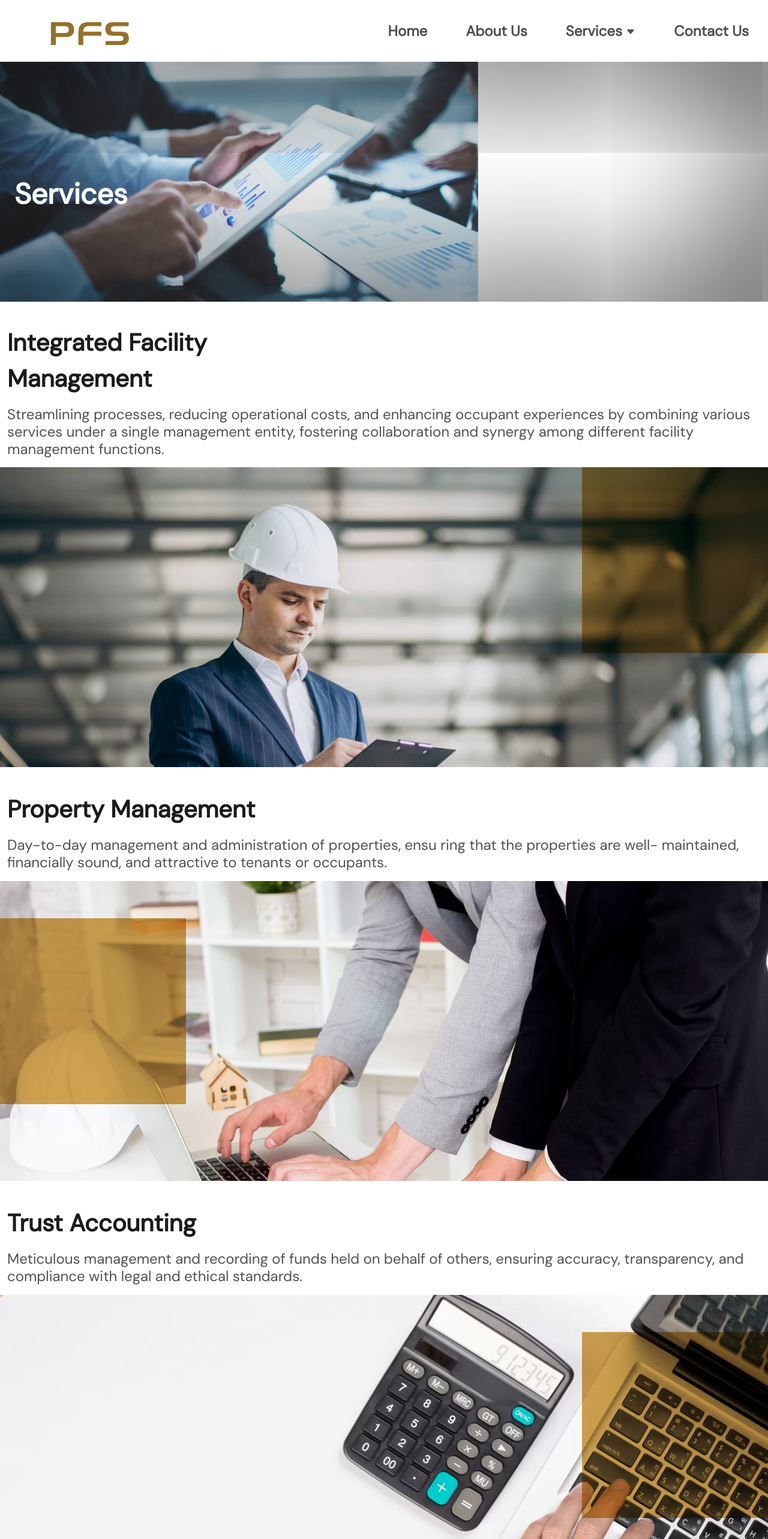
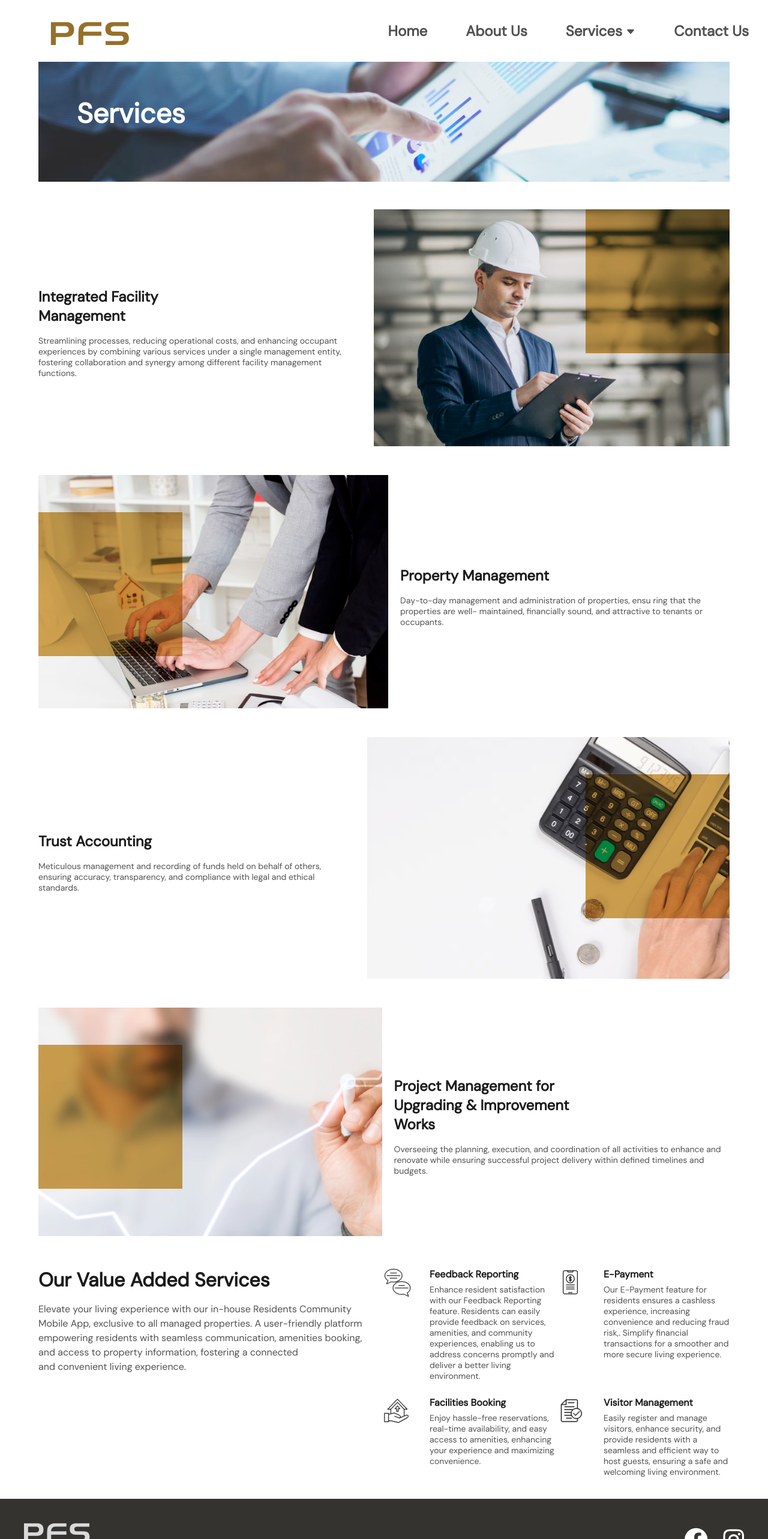
Before and after one commit to angelolapus/pfs, an Angular app: page /services in a window 1280 px wide. Shown: the top 2566 px of the page at 60% size. Built offline with nearby package versions, Linux system fonts and the light colour scheme.

Commit message:
partial contact-us

```diff
--- a/src/app/pages/contact/contact.component.html
+++ b/src/app/pages/contact/contact.component.html
@@ -33,7 +33,7 @@
             <p>We would be pleased to meet up with you<br class="d-none d-sm-block d-md-none">
              for a private consultation, to find out more<br class="d-none d-sm-block d-md-none">
             about your needs and how we can customise<br class="d-none d-sm-block d-md-none">
-            our solutions to meet better meet your<br class="d-none d-sm-block d-md-none">
+            our<br class="d-none d-lg-block"> solutions to meet better meet your<br class="d-none d-sm-block d-md-none">
             requirements. Please send us your enquiries by<br class="d-none d-sm-block d-md-none">
             submit the form below.</p>
         </div>
--- a/src/app/pages/properties/properties.component.html
+++ b/src/app/pages/properties/properties.component.html
@@ -11,9 +11,9 @@
             properties under our care</h4>
             <p>Our average years of service across all our<br class="d-none d-sm-block d-md-none">
              properties is 13 years, our properties thrive<br class="d-none d-sm-block d-md-none">
-            under meticulous management<br class="d-none d-sm-block d-md-none">
+            under meticulous management<br class="d-none d-sm-block d-md-none d-lg-block">
             and unwavering dedication to client satisfaction. Our enduring relationships <br class="d-none d-sm-block d-md-none">
-            symbolize reliability, integrity, and a proven<br class="d-none d-sm-block d-md-none">
+            symbolize reliability, integrity, and a proven<br class="d-none d-sm-block d-md-none d-lg-block">
             track record of success.</p>
         </app-header-rich-text>
 
--- a/src/app/pages/services/services.component.html
+++ b/src/app/pages/services/services.component.html
@@ -5,12 +5,13 @@
     </app-labeled-banner>
 
     <div class="services-card-container">
+        <div class="facility-container">
         <app-services-card>
             <div class="services-text-container">
                 <h1>Integrated Facility<br>Management</h1>
                 <p>Streamlining processes, reducing operational costs,<br class="d-none d-sm-block d-md-none">
-                and enhancing occupant experiences by combining<br class="d-none d-sm-block d-md-none">
-                various services under a single management entity,<br class="d-none d-sm-block d-md-none">
+                and enhancing occupant <br class="d-none d-lg-block"> experiences by combining<br class="d-none d-sm-block d-md-none">
+                various services under a single management entity,<br class="d-none d-sm-block d-md-none ">
                 fostering collaboration and synergy among different<br class="d-none d-sm-block d-md-none">
                 facility management functions.
                 </p>
@@ -21,7 +22,9 @@
                 <div class="box upper-right"></div>
             </div>
         </app-services-card>
+        </div>
 
+        <div class="properties">
         <app-services-card>
             <div class="services-text-container">
                 <h1>Property Management</h1>
@@ -37,7 +40,9 @@
                 <div class="box mid-left"></div>
             </div>
         </app-services-card>
+        </div>
 
+        <div class="accounting">
         <app-services-card>
             <div class="services-text-container">
                 <h1>Trust Accounting</h1>
@@ -52,7 +57,9 @@
                 <div class="box mid-right"></div>
             </div>
         </app-services-card>
+        </div>
 
+        <div class="projectmanagement">
         <app-services-card>
             <div class="services-text-container">
                 <h1>Project Management for<br>
@@ -70,7 +77,7 @@
                 <div class="box mid-left"></div>
             </div>
         </app-services-card>
-
+        </div>
         <div class="added-services-container">
             <div class="section1-container">
                 <h1>Our Value Added<br class="d-none d-sm-block d-md-none"> Services</h1>
--- a/src/styles.scss
+++ b/src/styles.scss
@@ -136,6 +136,12 @@ body {
     }
     .otherPage .about.container {
         padding: 0 15px;
+    }
+    .otherPage .services .services-card-container .added-services-container .section1-container {
+        padding-right: 6px;
+    }
+    .otherPage .services .services-card-container .added-services-container .section2-container {
+        padding-left: 6px;
     }
 }
 
@@ -2072,33 +2078,36 @@ body {
         }
     }
     //services
+    .services.container {
+        padding: 0 64px;
+    }
     .services {
         .container.header-rich-text-container {
             padding-bottom: 32px;
         }
         .labeled-banner-container {
             width: 100%;
-            height: 400px;
+            height: 200px;
             overflow: hidden;
             position: relative;
-            -webkit-box-shadow: inset 0px 0px 85px rgba(0, 0, 0, 0.4);
-            -moz-box-shadow: inset 0px 0px 85px rgba(0, 0, 0, 0.4);
-            box-shadow: inset 0px 0px 255px rgb(0, 0, 0);
+            -webkit-box-shadow: inset 0px 0px 0px 0px 145 rgb(0, 0, 0);
+            -moz-box-shadow: inset 0px 0px 0px 0px 145 rgb(0, 0, 0);
+            box-shadow: inset 0px 0px 145 rgb(0, 0, 0);
             line-height: 0;
             display: inline-block;
         }
         .labeled-banner-container img {
-            transform: scale(0.4, 0.4) translate(-1508px, -1130px);
+            transform: scale(0.7, 0.7) translate(-488px, -840px);
             position: relative;
             z-index: -1;
         }
         .labeled-banner-container h1 {
             position: absolute;
-            top: 205px;
-            left: 24px;
+            top: 70px;
+            left: 64px;
             color: #FFF;
             /* H4 */
-            font-size: 3em;
+            font-size: 46px;
             font-style: normal;
             font-weight: 700;
             line-height: 32px;
@@ -2106,41 +2115,76 @@ body {
         .services-card-container {
             padding: 32px 0 0;
         }
+        .services-card-container .facility-container .services-item-container {
+            display: flex;
+            flex-direction: row;
+            .services-text-container {
+                padding: 0 20px 0 0;
+            }
+        }
+        .services-card-container .properties .services-item-container {
+            display: flex;
+            flex-direction: row-reverse;
+            .services-text-container {
+                padding: 0 0 0 20px;
+            }
+        }
+        .services-card-container .accounting .services-item-container {
+            display: flex;
+            flex-direction: row;
+            .services-text-container {
+                padding: 0 20px 0 0;
+            }
+        }
+        .services-card-container .projectmanagement .services-item-container {
+            display: flex;
+            flex-direction: row-reverse;
+            .services-text-container {
+                padding: 0 0 0 20px;
+            }
+        }
         .services-card-container .services-text-container {
-            padding: 0 12px;
+            margin: auto;
+            height: auto;
+            display: flex;
+            flex-direction: column;
+            justify-content: center;
         }
         .services-card-container h1 {
             color: #1B1B1B;
             /* H4 */
-            font-size: 2.5em;
-            font-style: normal;
-            font-weight: 700;
-            line-height: 1.5em;
+            font-size: 24px;
+            font-style: normal;
+            font-weight: 700;
+            line-height: 32px;
             /* 133.333% */
             padding-bottom: 8px;
         }
         .services-card-container p {
             color: #515151;
             /* Body 2 */
-            font-size: 1.5em;
+            font-size: 14px;
             font-style: normal;
             font-weight: 400;
-            line-height: 1.2em;
+            line-height: 18px;
             /* 128.571% */
         }
         .services-img-container {
             margin: 8px 0px 40px;
             width: 100%;
-            height: 500px;
+            max-width: 655px;
+            min-width: 440px;
+            height: auto;
             overflow: hidden;
             position: relative;
             img {
                 width: 100%;
                 object-fit: cover;
+                transform: scale(1.4) translate(21px, 41px);
             }
             .box {
-                width: 310px;
-                height: 310px;
+                width: 240px;
+                height: 240px;
                 background-color: #D3A450;
                 opacity: 100%;
                 mix-blend-mode: multiply;
@@ -2162,7 +2206,8 @@ body {
             }
         }
         .services-card-container .added-services-container {
-            padding: 12px 8px;
+            padding: 12px 0;
+            display: flex;
             h1 {
                 color: #1B1B1B;
                 /* H3 */
@@ -2184,17 +2229,25 @@ body {
                 /* 150% */
             }
             .section1-container {
-                padding: 12px 0 16px;
-                h1 {
-                    font-size: 2em;
-                }
-                p {
-                    font-size: 1.5em;
-                    line-height: 1.2em;
-                }
+                // padding: 12px 0 16px;
+                padding-right: 44px;
+                // h1 {
+                //     font-size: 2em;
+                // }
+                // p {
+                //     font-size: 1.5em;
+                //     line-height: 1.2em;
+                // }
             }
             .section2-container {
-                padding: 16px 0 12px;
+                // padding: 16px 0 12px;
+                padding-left: 44px;
+                .row1-container {
+                    display: flex;
+                }
+                .row2-container {
+                    display: flex;
+                }
             }
             .section2-container .service-item {
                 display: flex;
@@ -2203,20 +2256,23 @@ body {
                     padding-right: 20px;
                 }
                 svg {
-                    width: 80px;
-                    height: 80px;
+                    width: 50px;
+                    height: 50px;
                 }
                 .services-content {
+                    min-width: 220px;
                     h1 {
-                        font-size: 1.8em;
+                        font-size: 16px;
                         font-weight: 700;
-                        line-height: 2em;
+                        line-height: 24px;
                         margin-bottom: 4px;
                         padding-bottom: 0;
                     }
                     p {
-                        font-size: 1.5em;
-                        line-height: 1.2em;
+                        font-size: 14px;
+                        line-height: 18px;
+                        max-width: 220px;
+                        min-width: 200px;
                     }
                     padding-left: 10px;
                 }
@@ -2224,10 +2280,13 @@ body {
         }
     }
     //contact
+    .contact-us.container {
+        padding: 0 64px;
+    }
     .contact-us {
         .labeled-banner-container {
             width: 100%;
-            height: 400px;
+            height: 200px;
             overflow: hidden;
             position: relative;
             -webkit-box-shadow: inset 0px 0px 85px rgba(0, 0, 0, 0.4);
@@ -2237,18 +2296,17 @@ body {
         }
         .labeled-banner-container img {
             height: 100%;
-            transform: scale(1.3, 1.3) translate(60px, 10px);
+            transform: scale(5) translate(90px, -20px);
             position: relative;
             z-index: -1;
         }
         .labeled-banner-container h1 {
             position: absolute;
-            top: 205px;
-            left: 24px;
+            top: 70px;
+            left: 64px;
             color: #FFF;
             /* H4 */
-            font-family: "DM Sans";
-            font-size: 3em;
+            font-size: 46px;
             font-style: normal;
             font-weight: 700;
             line-height: 32px;
@@ -2259,19 +2317,23 @@ body {
         .promo {
             width: 100%;
             height: 100%;
+            display: flex;
         }
         .promo-image-container {
             width: 100%;
-            height: 555px;
+            min-width: 400px;
+            max-width: 700px;
+            height: auto;
             overflow: hidden;
+            padding-right: 20px;
             img {
                 transform: scale(1.35) translate(70px, 10px);
             }
         }
         .address-container {
-            padding: 40px 12px 8px;
+            padding: 40px 0 8px 20px;
             h4 {
-                font-size: 2em;
+                font-size: 24px;
             }
             .label-title {
                 color: #515151;
@@ -2282,12 +2344,16 @@ body {
                 word-wrap: break-word
             }
             P {
-                font-size: 1.2em;
+                font-size: 16px;
             }
         }
         .connect-container {
+            h3 {
+                text-align: center;
+            }
             p {
                 margin-bottom: 0;
+                text-align: center;
             }
         }
         .form-container {
@@ -2338,10 +2404,13 @@ body {
         }
     }
     //properties
+    .properties.container {
+        padding: 0 64px;
+    }
     .properties {
         .labeled-banner-container {
             width: 100%;
-            height: 400px;
+            height: 200px;
             overflow: hidden;
             position: relative;
             -webkit-box-shadow: inset 0px 0px 85px rgba(0, 0, 0, 0.4);
@@ -2351,16 +2420,17 @@ body {
             display: inline-block;
         }
         .labeled-banner-container img {
-            transform: scale(0.4, 0.4) translate(-1508px, -1330px);
+            transform: scale(0.7, 0.7) translate(-447px, -1080px);
             position: relative;
             z-index: -1;
         }
         .labeled-banner-container h1 {
             position: absolute;
-            top: 205px;
-            left: 24px;
+            top: 70px;
+            left: 64px;
             color: #FFF;
-            font-size: 3em;
+            /* H4 */
+            font-size: 46px;
             font-style: normal;
             font-weight: 700;
             line-height: 32px;
@@ -2376,34 +2446,47 @@ body {
                 }
                 h5 {
                     color: #D3A450;
-                    font-size: 2em;
+                    font-size: 18px;
                     font-style: normal;
                     font-weight: 700;
-                    line-height: 2em;
+                    line-height: 28px;
                 }
                 h4 {
                     color: #1B1B1B;
-                    font-size: 2em;
+                    font-size: 46px;
                     font-style: normal;
                     font-weight: 700;
-                    line-height: 1.2em;
+                    line-height: 60px;
                 }
                 p {
                     color: #515151;
-                    font-size: 1.2em;
+                    font-size: 16px;
                     font-style: normal;
                     font-weight: 400;
-                    line-height: 1.2em;
+                    line-height: 24px;
+                    margin-top: 4px;
                 }
             }
         }
         .mcst-container {
-            padding-top: 12px;
-            padding-bottom: 28px;
+            // padding-top: 12px;
+            min-width: 400px;
+            max-width: 700px;
+            width: 100%;
+            padding-bottom: 40px;
+            padding-right: 28px;
         }
         .non-mcst-container {
-            padding-top: 28px;
-            padding-bottom: 24px;
+            // padding-top: 28px;
+            // padding-bottom: 24px;
+            min-width: 400px;
+            max-width: 700px;
+            width: 100%;
+            padding-left: 28px;
+        }
+        .property-list-container {
+            display: flex;
+            flex-direction: row;
         }
         .property-list-container h1 {
             background: #D3A450;
@@ -2411,6 +2494,7 @@ body {
             padding: 13px 0;
             margin: 0;
             font-weight: 700;
+            font-size: 18px;
         }
         .property-list-container ul {
             padding: 0;
@@ -2429,10 +2513,10 @@ body {
         }
         .property-list-container p {
             color: #515151;
-            font-size: 1.5em;
+            font-size: 16px;
             font-family: "DM Sans";
             font-weight: 400;
-            line-height: 2em;
+            line-height: 24px;
             word-wrap: break-word;
             position: relative;
             left: 12px;
```
Also changed, not shown: src/app/components/menu/menu.component.html (+5 -5 lines), src/app/components/menu/menu.component.ts (+6 -2 lines).
